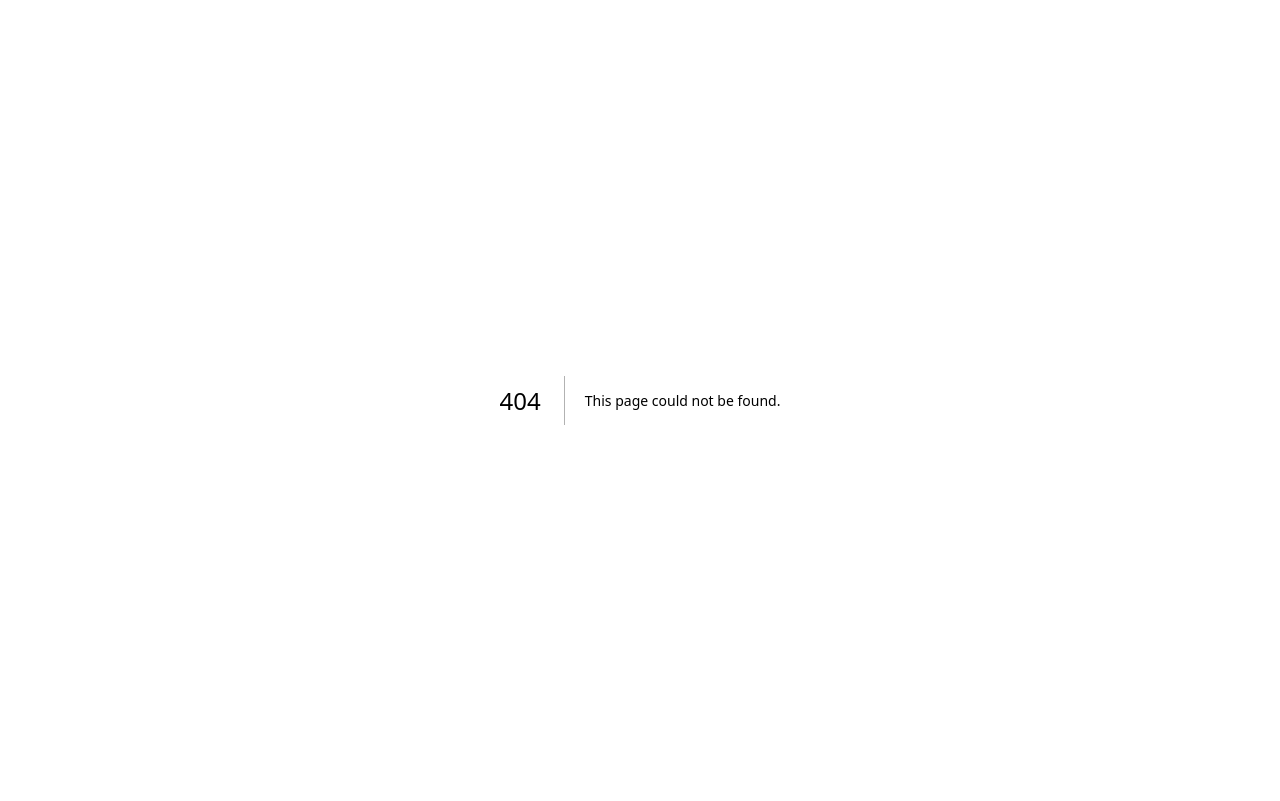
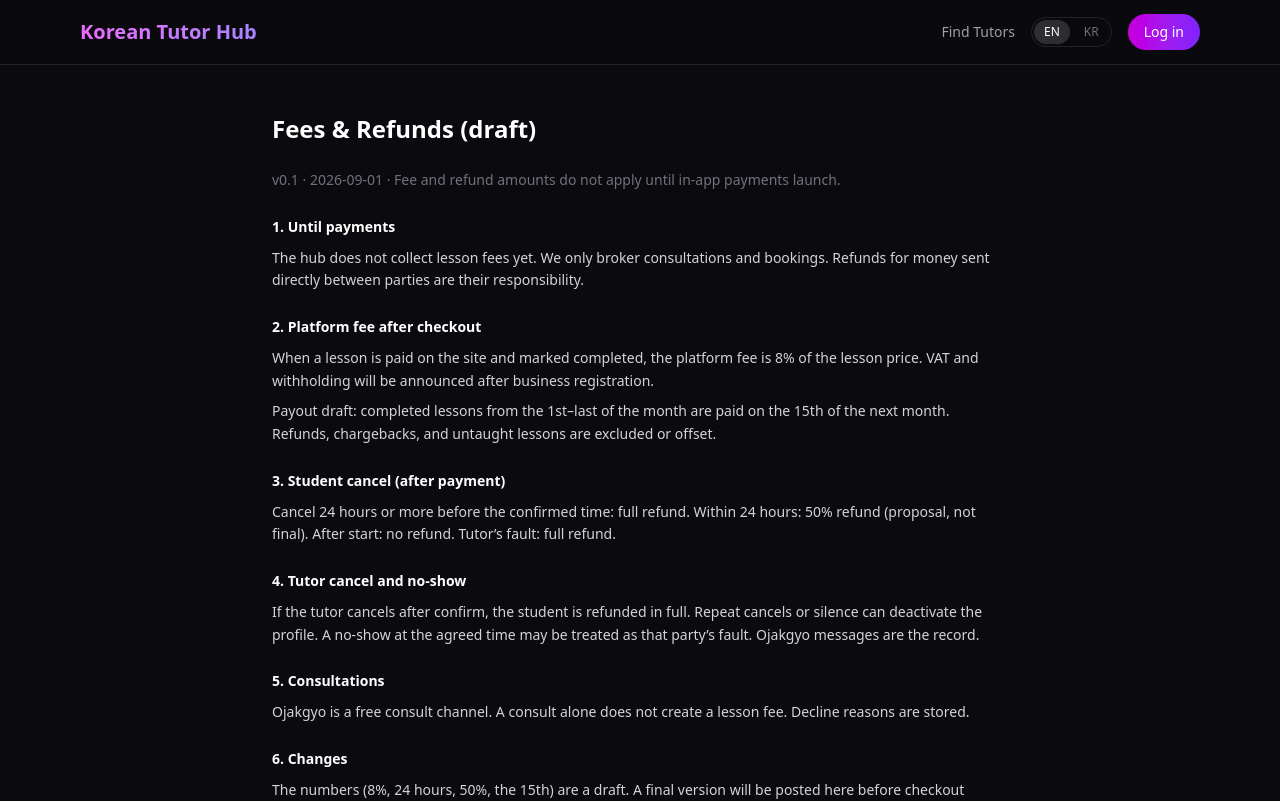
Before and after one commit to zz1877zz-cloud/korean-tutor-hub, a Next.js app: page /en/fees in a window 1280 px wide. Before the commit this address had no page. Shown: the top 801 px of the page. Built offline with nearby package versions, Linux system fonts and the light colour scheme; no server answers.

Commit message:
Add terms, privacy, fees pages and tutor agreement checkbox

```diff
--- /dev/null
+++ b/src/app/[locale]/fees/page.tsx
@@ -0,0 +1,83 @@
+import { setRequestLocale } from "next-intl/server"
+
+export default async function FeesPage({
+  params,
+}: {
+  params: Promise<{ locale: string }>
+}) {
+  const { locale } = await params
+  setRequestLocale(locale)
+  const ko = locale === "ko"
+
+  return (
+    <div className="max-w-3xl mx-auto px-4 py-12 text-zinc-300 text-sm leading-relaxed space-y-6">
+      <h1 className="text-2xl font-bold text-white">
+        {ko ? "수수료 · 환불 세칙 (초안)" : "Fees & Refunds (draft)"}
+      </h1>
+      <p className="text-zinc-500">
+        {ko
+          ? "버전 0.1 · 2026-09-01 · 플랫폼 결제가 열리기 전에는 아래 금액 조항이 적용되지 않습니다."
+          : "v0.1 · 2026-09-01 · Fee and refund amounts do not apply until in-app payments launch."}
+      </p>
+
+      <section className="space-y-2">
+        <h2 className="text-white font-semibold">{ko ? "1. 지금" : "1. Until payments"}</h2>
+        <p>
+          {ko
+            ? "현재 Korean Tutor Hub는 수업료를 받지 않습니다. 오작교·예약만 중개합니다. 당사자가 직접 주고받은 돈의 환불은 당사자 책임입니다."
+            : "The hub does not collect lesson fees yet. We only broker consultations and bookings. Refunds for money sent directly between parties are their responsibility."}
+        </p>
+      </section>
+
+      <section className="space-y-2">
+        <h2 className="text-white font-semibold">{ko ? "2. 결제 연동 후 수수료" : "2. Platform fee after checkout"}</h2>
+        <p>
+          {ko
+            ? "수업이 사이트에서 결제되고 상태가 completed가 되면, 회사 수수료는 수업료의 8%입니다. 부가세·원천징수는 사업자 등록 후 고지합니다."
+            : "When a lesson is paid on the site and marked completed, the platform fee is 8% of the lesson price. VAT and withholding will be announced after business registration."}
+        </p>
+        <p>
+          {ko
+            ? "정산 초안: 매월 1~말일 완료 건 → 익월 15일 튜터 계좌. 환불·차지백·미진행은 제외하거나 상계합니다."
+            : "Payout draft: completed lessons from the 1st–last of the month are paid on the 15th of the next month. Refunds, chargebacks, and untaught lessons are excluded or offset."}
+        </p>
+      </section>
+
+      <section className="space-y-2">
+        <h2 className="text-white font-semibold">{ko ? "3. 학생 취소 (결제 후)" : "3. Student cancel (after payment)"}</h2>
+        <p>
+          {ko
+            ? "예약 확정 시각 기준 24시간 이전 취소: 전액 환불. 24시간 이내: 수업료의 50% 환불(세칙 확정 전 제안). 수업 시작 이후: 환불 없음. 튜터 귀책이면 전액."
+            : "Cancel 24 hours or more before the confirmed time: full refund. Within 24 hours: 50% refund (proposal, not final). After start: no refund. Tutor’s fault: full refund."}
+        </p>
+      </section>
+
+      <section className="space-y-2">
+        <h2 className="text-white font-semibold">{ko ? "4. 튜터 취소 · 노쇼" : "4. Tutor cancel and no-show"}</h2>
+        <p>
+          {ko
+            ? "튜터가 확정 후 취소하면 학생은 전액 환불입니다. 반복 취소·무응답은 프로필 비활성 사유가 됩니다. 합의 시각에 한쪽이 나타나지 않으면 상대 귀책으로 볼 수 있으며, 증빙은 오작교 기록입니다."
+            : "If the tutor cancels after confirm, the student is refunded in full. Repeat cancels or silence can deactivate the profile. A no-show at the agreed time may be treated as that party’s fault. Ojakgyo messages are the record."}
+        </p>
+      </section>
+
+      <section className="space-y-2">
+        <h2 className="text-white font-semibold">{ko ? "5. 상담" : "5. Consultations"}</h2>
+        <p>
+          {ko
+            ? "오작교는 무료 상담 채널입니다. 상담만으로 수업료가 발생하지 않습니다. 상담 거절 시 사유는 기록됩니다."
+            : "Ojakgyo is a free consult channel. A consult alone does not create a lesson fee. Decline reasons are stored."}
+        </p>
+      </section>
+
+      <section className="space-y-2">
+        <h2 className="text-white font-semibold">{ko ? "6. 변경" : "6. Changes"}</h2>
+        <p>
+          {ko
+            ? "숫자(8%, 24시간, 50%, 15일)는 초안입니다. 결제 오픈 전에 이 페이지에서 확정본을 고지합니다."
+            : "The numbers (8%, 24 hours, 50%, the 15th) are a draft. A final version will be posted here before checkout opens."}
+        </p>
+      </section>
+    </div>
+  )
+}
--- a/src/components/Footer.tsx
+++ b/src/components/Footer.tsx
@@ -19,6 +19,9 @@ export default function Footer() {
           <Link href="/privacy" className="hover:text-zinc-300 transition">
             개인정보처리방침
           </Link>
+          <Link href="/fees" className="hover:text-zinc-300 transition">
+            수수료·환불
+          </Link>
           <span>© {new Date().getFullYear()} Korean Tutor Hub</span>
         </div>
       </div>
```
